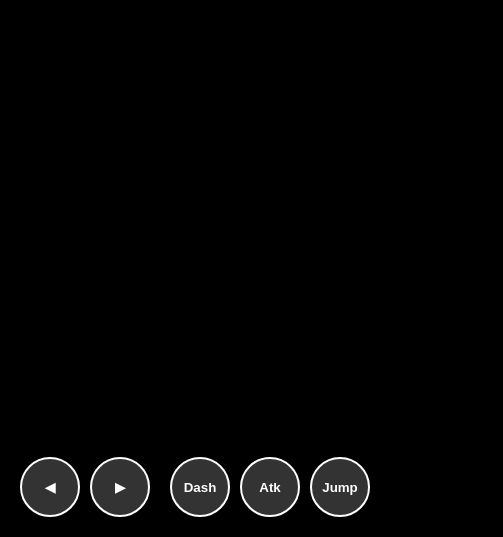
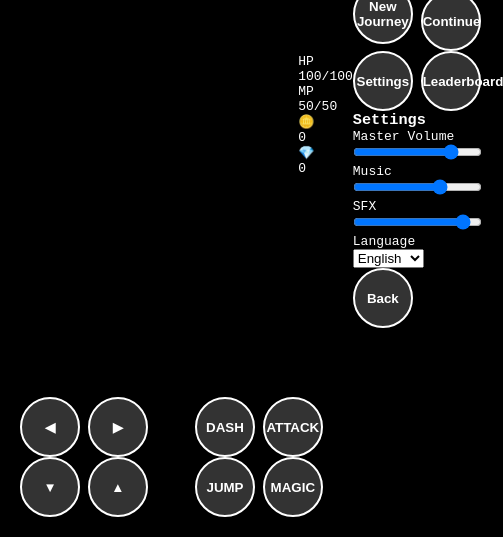
Before and after one commit to saurav7747/Escape, a plain HTML site: page index.html in a window 390 px wide. Shown: the part 307-844 px from the top of the page, 503 px wide, since content can reach past the window. Drawn offline with Linux system fonts and the light colour scheme.

Commit message:
Enhance index.html with viewport and HUD elements

```diff
--- a/index.html
+++ b/index.html
@@ -2,45 +2,107 @@
 <html lang="en">
 <head>
     <meta charset="UTF-8">
-    <meta name="viewport" content="width=device-width, initial-scale=1.0, maximum-scale=1.0, user-scalable=no">
+    <meta name="viewport" content="width=device-width, initial-scale=1.0, maximum-scale=1.0, user-scalable=no, viewport-fit=cover">
     <title>Shadow Escape: Reborn</title>
     <link rel="stylesheet" href="style.css">
     <link rel="manifest" href="manifest.json">
+    <meta name="theme-color" content="#0d0d13">
+    <meta name="apple-mobile-web-app-capable" content="yes">
+    <meta name="apple-mobile-web-app-status-bar-style" content="black-translucent">
 </head>
 <body>
     <div id="game-container">
-        <canvas id="game-canvas"></canvas>
-        <div id="ui-layer">
-            <div id="health-bar-container"><div id="health-bar"></div></div>
-            <div id="coins-display">Coins: <span id="coin-count">0</span></div>
-            <div id="touch-controls">
-                <div class="d-pad">
-                    <button id="btn-left">◀</button>
-                    <button id="btn-right">▶</button>
+        <canvas id="gameCanvas"></canvas>
+
+        <!-- On-Screen HUD Overlay -->
+        <div id="hud-overlay" class="ui-layer hidden">
+            <div class="hud-top">
+                <div class="stat-bars">
+                    <div class="bar-container hp-container">
+                        <div class="bar-label">HP</div>
+                        <div class="bar-fill-wrapper"><div id="hp-bar" class="bar-fill"></div></div>
+                        <div id="hp-text" class="bar-text">100/100</div>
+                    </div>
+                    <div class="bar-container mp-container">
+                        <div class="bar-label">MP</div>
+                        <div class="bar-fill-wrapper"><div id="mp-bar" class="bar-fill"></div></div>
+                        <div id="mp-text" class="bar-text">50/50</div>
+                    </div>
                 </div>
-                <div class="action-pad">
-                    <button id="btn-dash">Dash</button>
-                    <button id="btn-attack">Atk</button>
-                    <button id="btn-jump">Jump</button>
+                <div class="currency-container">
+                    <div class="icon-coin">🪙</div>
+                    <div id="coin-count">0</div>
+                    <div class="icon-gem">💎</div>
+                    <div id="gem-count">0</div>
                 </div>
+            </div>
+            <div class="active-effects" id="effects-tray"></div>
+        </div>
+
+        <!-- Touch Controls Interface for Mobile Web / PWA -->
+        <div id="touch-controls" class="ui-layer hidden">
+            <div class="dpad">
+                <button id="btn-left" class="touch-btn">◀</button>
+                <button id="btn-right" class="touch-btn">▶</button>
+                <button id="btn-down" class="touch-btn">▼</button>
+                <button id="btn-up" class="touch-btn">▲</button>
+            </div>
+            <div class="action-buttons">
+                <button id="btn-dash" class="touch-btn action-sub">DASH</button>
+                <button id="btn-attack" class="touch-btn action-main">ATTACK</button>
+                <button id="btn-jump" class="touch-btn action-main">JUMP</button>
+                <button id="btn-magic" class="touch-btn action-sub">MAGIC</button>
+            </div>
+        </div>
+
+        <!-- System Menu Layer -->
+        <div id="menu-overlay" class="ui-layer">
+            <div class="menu-card" id="main-menu">
+                <h1>SHADOW ESCAPE</h1>
+                <h2>REBORN</h2>
+                <div class="menu-options">
+                    <button id="btn-new-game" class="menu-btn">New Journey</button>
+                    <button id="btn-continue" class="menu-btn locked" disabled>Continue</button>
+                    <button id="btn-settings" class="menu-btn">Settings</button>
+                    <button id="btn-leaderboard" class="menu-btn">Leaderboard</button>
+                </div>
+            </div>
+
+            <div class="menu-card hidden" id="settings-menu">
+                <h3>Settings</h3>
+                <div class="setting-row">
+                    <label for="vol-master">Master Volume</label>
+                    <input type="range" id="vol-master" min="0" max="100" value="80">
+                </div>
+                <div class="setting-row">
+                    <label for="vol-music">Music</label>
+                    <input type="range" id="vol-music" min="0" max="100" value="70">
+                </div>
+                <div class="setting-row">
+                    <label for="vol-sfx">SFX</label>
+                    <input type="range" id="vol-sfx" min="0" max="100" value="90">
+                </div>
+                <div class="setting-row">
+                    <label for="select-lang">Language</label>
+                    <select id="select-lang">
+                        <option value="en">English</option>
+                        <option value="es">Español</option>
+                        <option value="ja">日本語</option>
+                    </select>
+                </div>
+                <button id="btn-settings-back" class="menu-btn back-btn">Back</button>
             </div>
         </div>
     </div>
 
-    <!-- Engine Scripts -->
-    <script src="js/constants.js"></script>
-    <script src="js/utils.js"></script>
-    <script src="js/input.js"></script>
-    <script src="js/audio.js"></script>
-    <script src="js/particles.js"></script>
-    <script src="js/camera.js"></script>
-    <script src="js/physics.js"></script>
-    <script src="js/entity.js"></script>
-    <script src="js/player.js"></script>
-    <script src="js/enemy.js"></script>
-    <script src="js/level.js"></script>
-    <script src="js/renderer.js"></script>
-    <script src="js/engine.js"></script>
-    <script src="js/main.js"></script>
+    <!-- Engine Modules Injected as Scripts -->
+    <script type="module" src="js/main.js"></script>
+    <script>
+        if ('serviceWorker' in navigator) {
+            window.addEventListener('load', () => {
+                navigator.serviceWorker.register('sw.js').catch(err => console.error('SW Registration Failed:', err));
+            });
+        }
+    </script>
 </body>
 </html>
```
